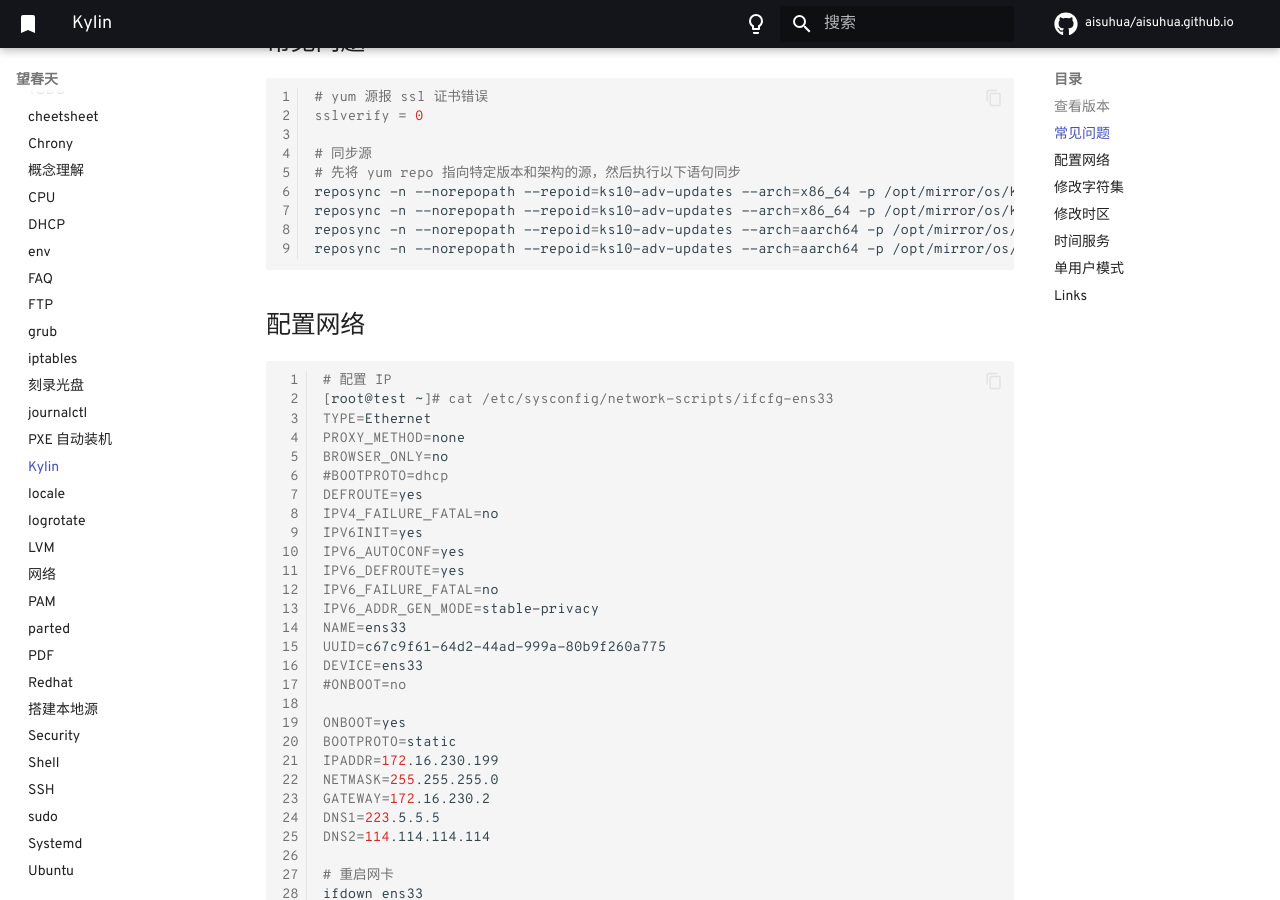
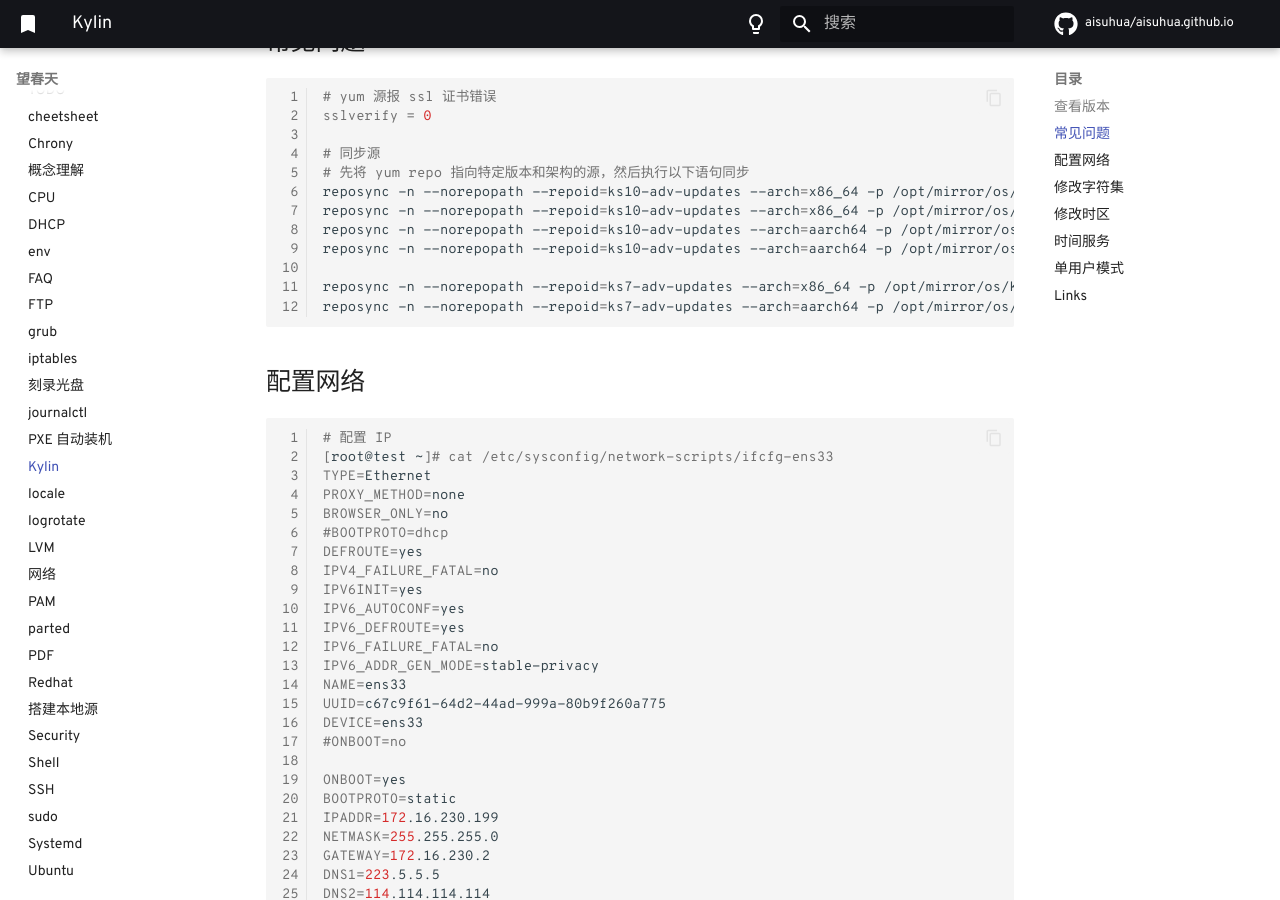
Before and after one commit to aisuhua/aisuhua.github.io, an MkDocs documentation site: the page built from docs/linux/kylin.md, in a window 1280 px wide and 900 px high, scrolled down 303 px. Built offline with MkDocs 1.6.1 and Material for MkDocs 9.7.7, drawn with Linux system fonts in a browser that asks for light colours; comment, search, counter and statistics services are not loaded.

Commit message:
kylin.md

````diff
--- a/docs/linux/kylin.md
+++ b/docs/linux/kylin.md
@@ -19,6 +19,9 @@
 reposync -n --norepopath --repoid=ks10-adv-updates --arch=x86_64 -p /opt/mirror/os/kylin/v10sp1/updates/x86_64
 reposync -n --norepopath --repoid=ks10-adv-updates --arch=aarch64 -p /opt/mirror/os/kylin/v10sp2/updates/aarch64
 reposync -n --norepopath --repoid=ks10-adv-updates --arch=aarch64 -p /opt/mirror/os/kylin/v10sp1/updates/aarch64
+
+reposync -n --norepopath --repoid=ks7-adv-updates --arch=x86_64 -p /opt/mirror/os/kylin/v7/updates/x86_64
+reposync -n --norepopath --repoid=ks7-adv-updates --arch=aarch64 -p /opt/mirror/os/kylin/v7/updates/aarch64
 ```
 
 ## 配置网络
````
